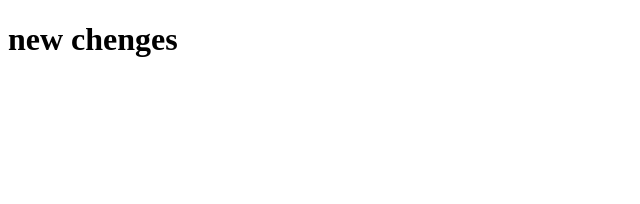
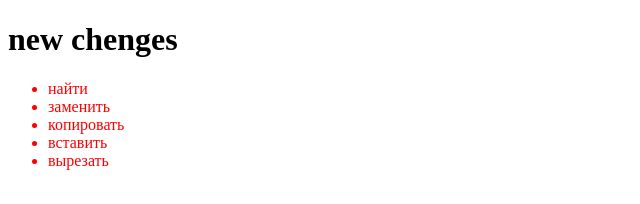
Before and after one commit to karim09838/git_learn, a plain HTML site: page index.html in a window 1280 px wide. Shown: the whole page, without its empty margins (0-640 px from the left). Drawn offline with Linux system fonts and the light colour scheme.

Commit message:
ul 5 clr red

```diff
--- a/index.html
+++ b/index.html
@@ -9,5 +9,12 @@
 </head>
 <body>
     <h1> new chenges </h1>
+    <ul>
+        <li>найти</li>
+        <li>заменить</li>
+        <li>копировать</li>
+        <li>вставить</li>
+        <li>вырезать</li>
+    </ul>
 </body>
 </html>
--- a/style.css
+++ b/style.css
@@ -1,3 +1,7 @@
 body{
     width: 100%;
 }
+
+li{
+    color: #f00;
+}
```
